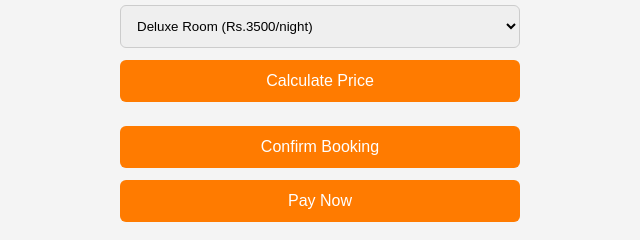
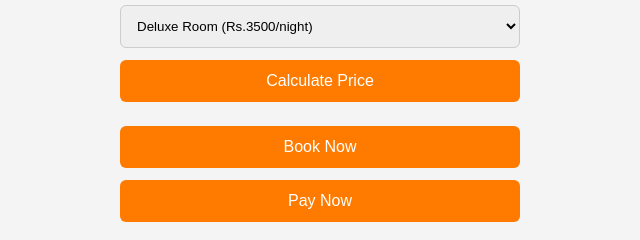
Before and after one commit to sablekalpesh07-ui/hotel-booking-system, a website: page index.html in a window 1280 px wide. Shown: the part 2440-2680 px from the top of the page, 320-960 px from the left. Drawn offline with Linux system fonts and the light colour scheme; no server answers.

Commit message:
Update index.html

```diff
--- a/index.html
+++ b/index.html
@@ -222,8 +222,7 @@ alert(data)
 <button type="button" onclick="calculatePrice()">Calculate Price</button>
 
 <h3 id="totalPrice"></h3>
-
-<button onclick="confirmBooking()">Confirm Booking</button>
+<button onclick="bookRoom()">Book Now</button>
 <button onclick="payNow()">Pay Now</button>
 <p id="availabilityMsg"></p>
 
```
